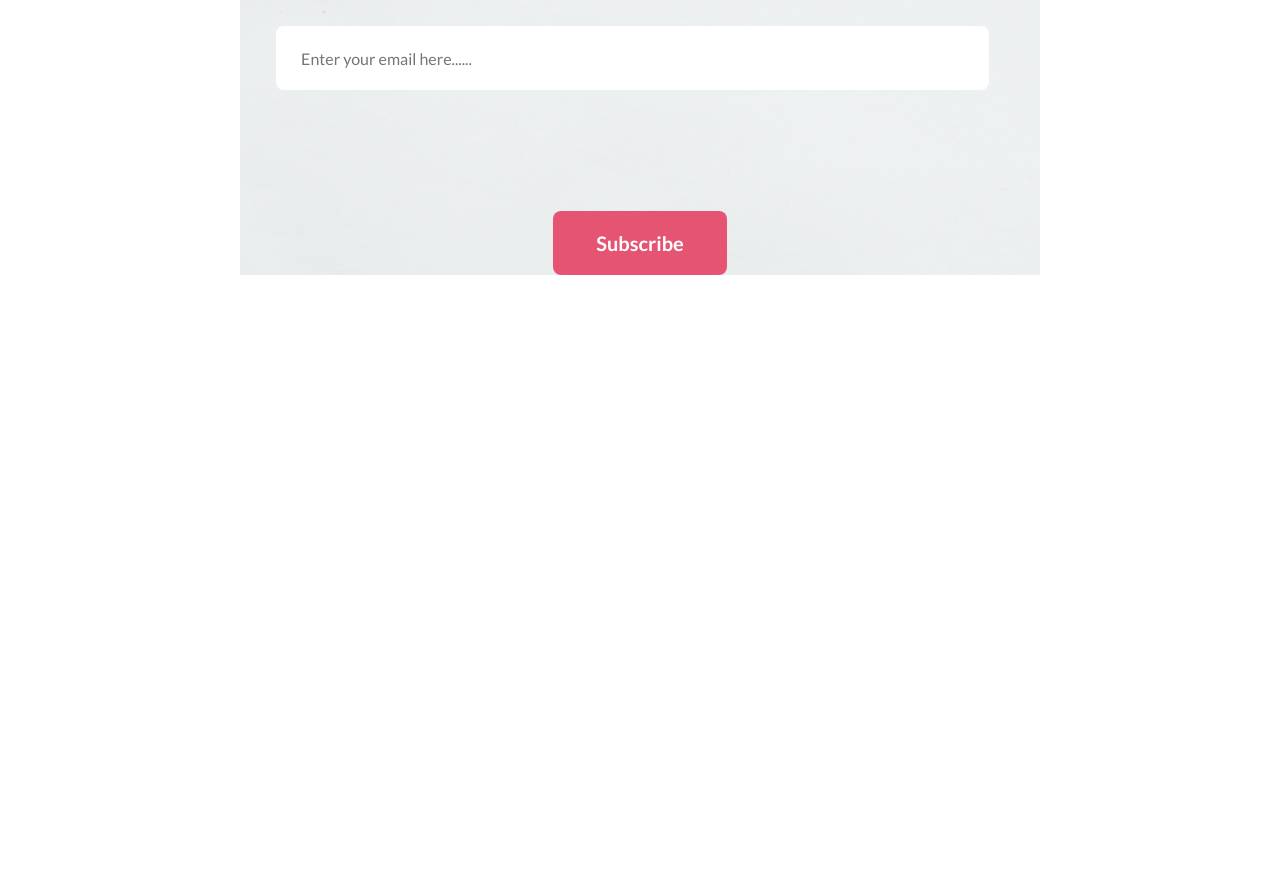
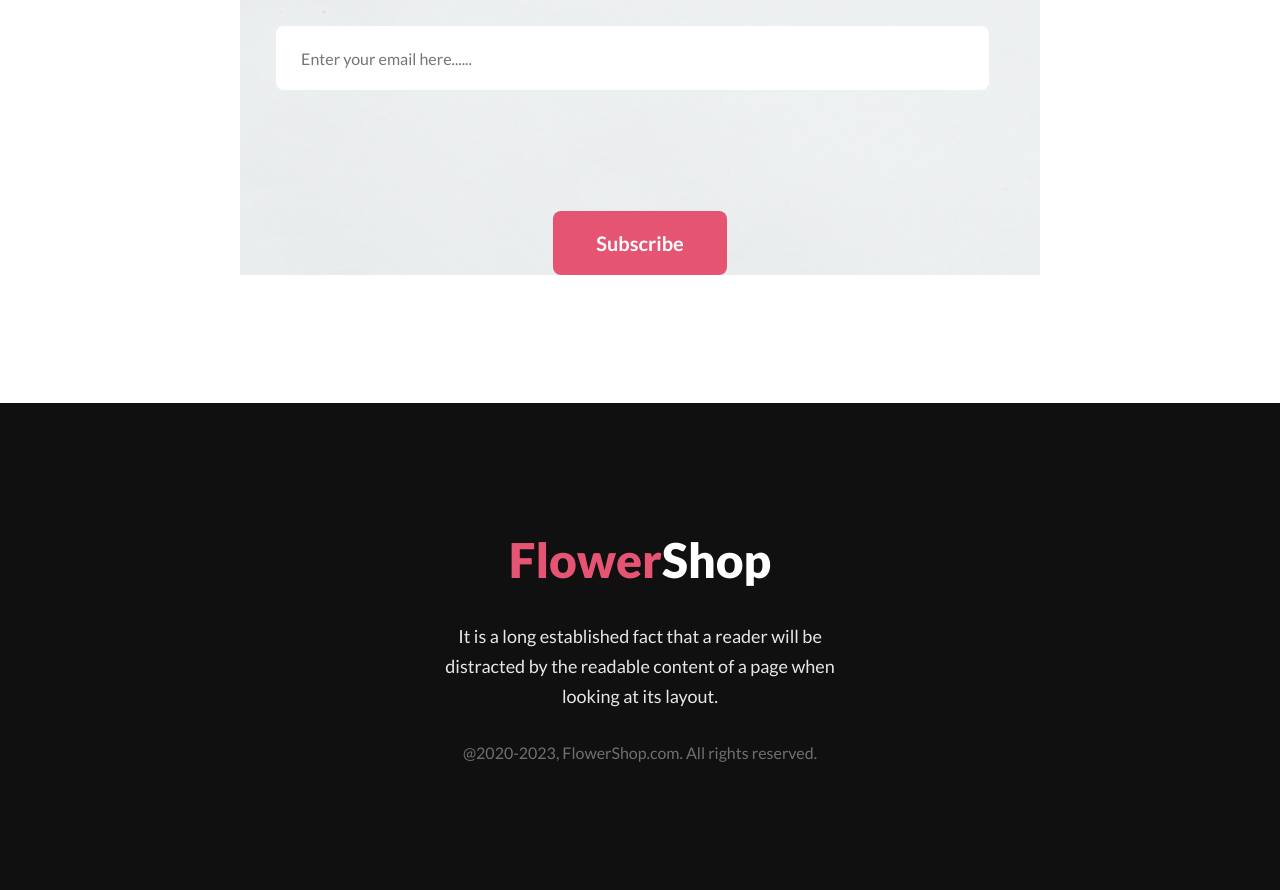
Before and after one commit to AkashPaul923/flower-shop-1, a plain HTML site: page index.html in a window 1280 px wide. Shown: the part 4644-5534 px from the top of the page. Before the commit the page ends 5047 px from the top, so only its background shows below. Drawn offline with Linux system fonts and the light colour scheme.

Commit message:
footer added and css design

```diff
--- a/index.html
+++ b/index.html
@@ -3,7 +3,7 @@
 <head>
     <meta charset="UTF-8">
     <meta name="viewport" content="width=device-width, initial-scale=1.0">
-    <title>Flower Shop</title>
+    <title>FlowerShop</title>
     <link rel="stylesheet" href="styles/style.css">
 </head>
 <body>
@@ -60,7 +60,7 @@
     </section>
     <section class="sales">
         <div class="sales-contant">
-            <h1 class="sales-title">Hot Deal ! Sale Up To 25% Off</h1>
+            <h1 class="sales-title">Hot Deal ! Sale Up To 25% <span class="color-1">Off</span></h1>
             <p class="sales-subtitle">It is a long established fact that a reader will be distracted by the readable content of a page when looking at its layout.</p>
             <button class="button">Sign Up</button>
         </div>
@@ -86,7 +86,9 @@
         <button class="button">Subscribe</button>
     </section>
     <footer>
-
+            <h1><span class="color-1">Flower</span>Shop</h1>
+            <p class="footer-description">It is a long established fact that a reader will be distracted by the readable content of a page when looking at its layout.</p>
+            <p class="footer-copyright">@2020-2023, FlowerShop.com. All rights reserved. </p>
     </footer>
 
 </body>
--- a/styles/style.css
+++ b/styles/style.css
@@ -10,6 +10,9 @@
 /* shared style */
 body{
     font-family: "Lato", sans-serif;
+}
+.color-1{
+    color: rgb(229, 84, 115);
 }
 
 .button{
@@ -324,3 +327,40 @@ text-align: center;
 margin-right: 16px;
 
 }
+
+/* footer style */
+footer{
+    text-align: center;
+
+    background: rgb(17, 16, 16);
+}
+footer h1{
+    font-family: Lato;
+font-size: 48px;
+font-weight: 800;
+line-height: 58px;
+letter-spacing: 0%;
+color: rgb(255, 255, 255);
+padding-top: 128px;
+}
+.footer-description{
+    color: rgba(255, 255, 255, 0.9);
+font-family: Lato;
+font-size: 18px;
+font-weight: 400;
+line-height: 30px;
+letter-spacing: 0%;
+text-align: center;
+width: 32%;
+margin: 32px auto;
+}
+.footer-copyright{
+    color: rgba(255, 255, 255, 0.4);
+font-family: Lato;
+font-size: 16px;
+font-weight: 400;
+line-height: 19px;
+letter-spacing: 0%;
+text-align: center;
+padding-bottom: 128px;
+}
```
